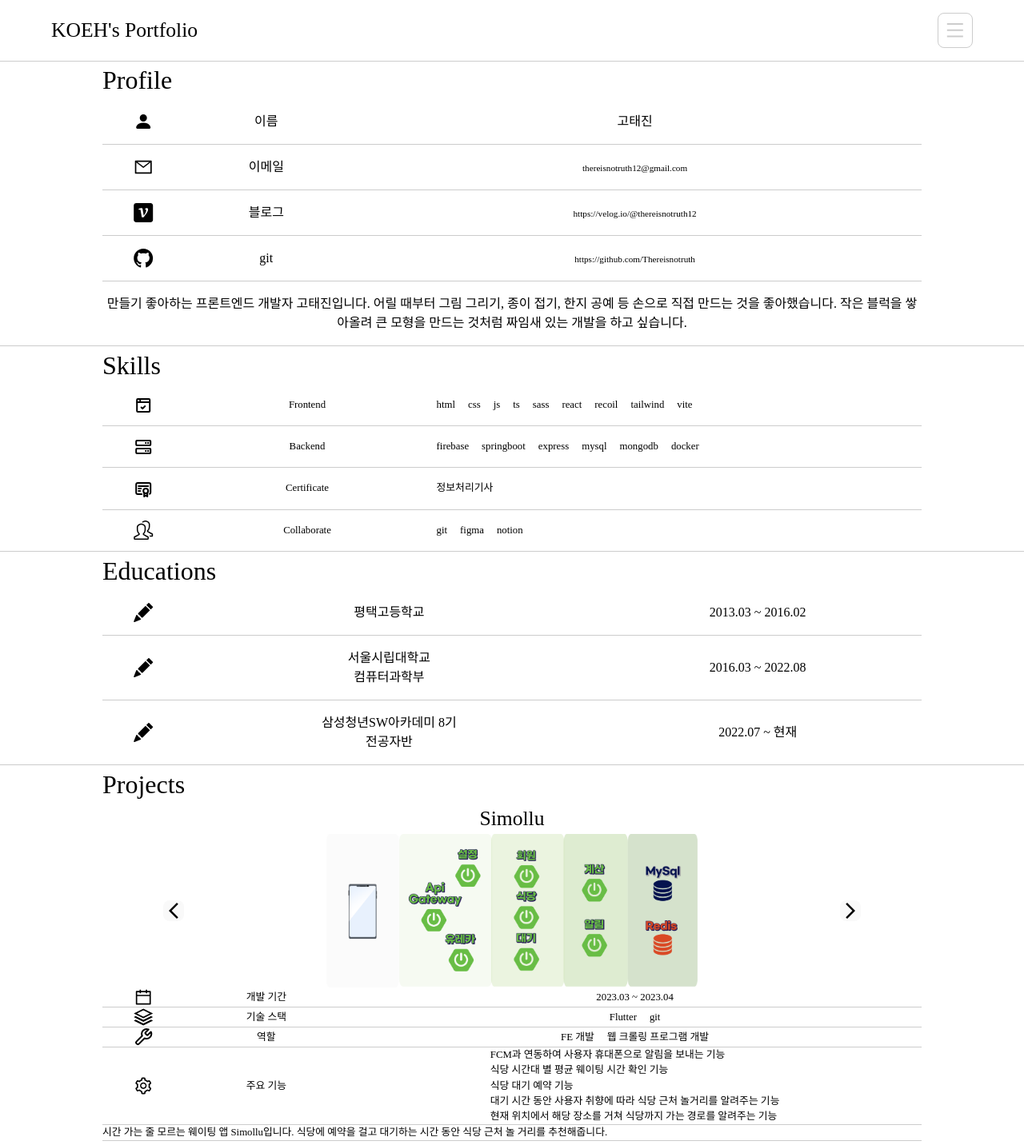
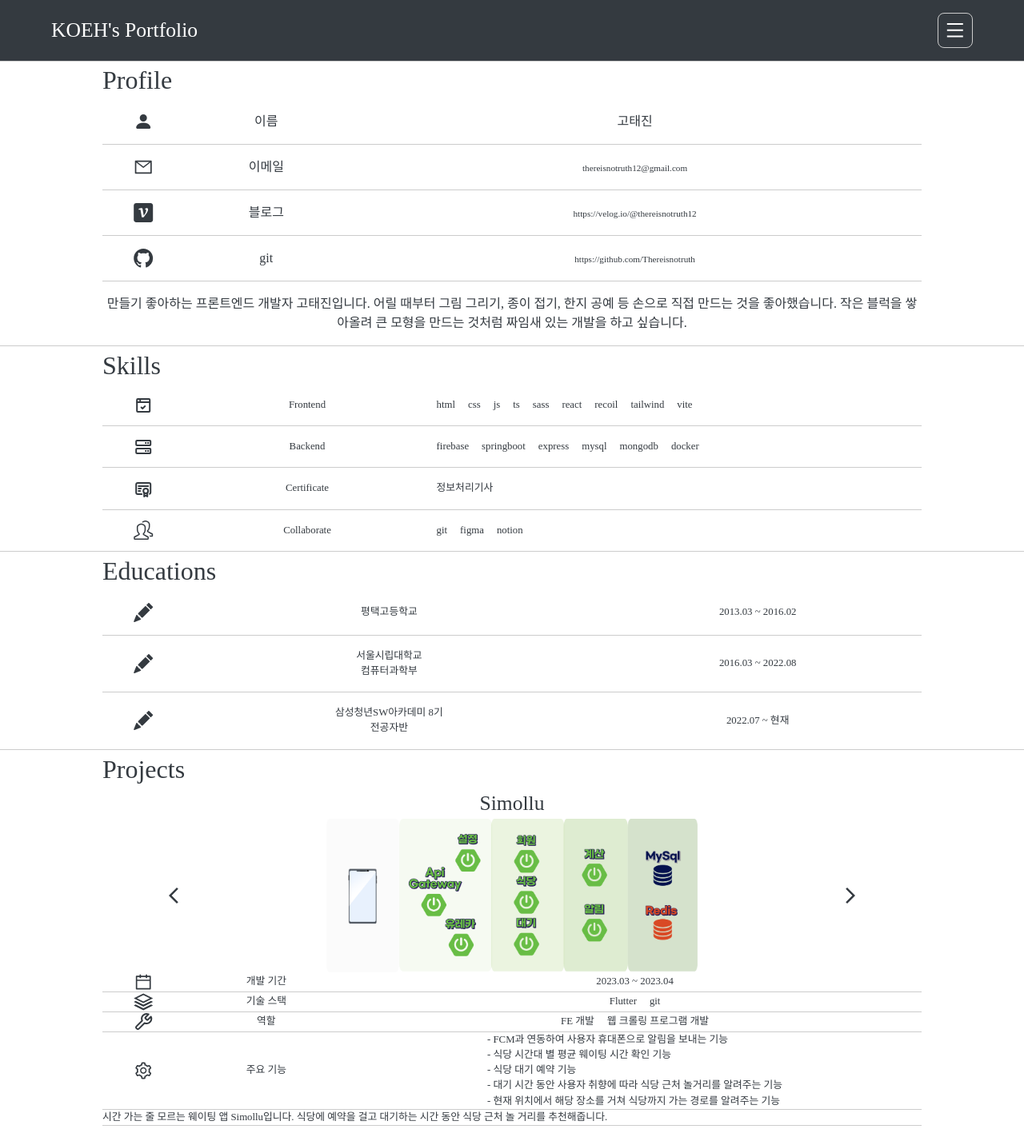
Before and after one commit to Thereisnotruth/portfolio, a React (Vite) app: page / in a window 1280 px wide. Shown: the top 1432 px of the page at 80% size. Built offline with nearby package versions, Linux system fonts and the light colour scheme; a web font is replaced by a local one.

Commit message:
dart mod theme

```diff
--- a/src/components/Educations.tsx
+++ b/src/components/Educations.tsx
@@ -10,7 +10,7 @@ interface Education {
 
 function Educations() {
   return (
-    <div className="educations font">
+    <div className="educations font light">
       <div className="educations__container">
         <div className="educations__title">Educations</div>
         {educationJson['educations'].map((education: Education, index: number) => (
--- a/src/components/Header.tsx
+++ b/src/components/Header.tsx
@@ -16,7 +16,7 @@ function Header({ setMarginTop }: any) {
   }, []);
 
   return (
-    <header className="header font" ref={headerRef}>
+    <header className="header font dark" ref={headerRef}>
       <div className="header__content">
         <div className="header__logo">KOEH's Portfolio</div>
         <button className="header__nav-btn" onClick={handleNavBtnClick}>
--- a/src/components/Profile.tsx
+++ b/src/components/Profile.tsx
@@ -6,7 +6,7 @@ import profileJson from '@data/profile.json';
 
 function Profile() {
   return (
-    <div className="profile font">
+    <div className="profile font light">
       <div className="profile__container">
         <div className="profile__title">Profile</div>
         <div className="profile__row">
--- a/src/components/Projects.tsx
+++ b/src/components/Projects.tsx
@@ -20,7 +20,7 @@ interface Project {
 
 function Projects() {
   return (
-    <div className="projects font">
+    <div className="projects font light">
       <div className="projects__container">
         <div className="projects__title">Projects</div>
         {projectJson.projects.map((project: Project) => (
@@ -64,7 +64,7 @@ function Projects() {
               <div className="projects__content">
                 <div className="projects__feature">
                   {project.features.map((feature: string) => (
-                    <div key={feature}>{feature}</div>
+                    <div key={feature}>{`- ${feature}`}</div>
                   ))}
                 </div>
               </div>
--- a/src/components/Skills.tsx
+++ b/src/components/Skills.tsx
@@ -8,7 +8,7 @@ import skillJson from '@data/skills.json';
 
 function Skills() {
   return (
-    <div className="skills font">
+    <div className="skills font light">
       <div className="skills__container">
         <div className="skills__title">Skills</div>
         <div className="skills__row">
--- a/src/styles/components/_educations.scss
+++ b/src/styles/components/_educations.scss
@@ -1,6 +1,7 @@
 .educations {
   display: flex;
   border-bottom: 0.5px solid #cccccc;
+  font-size: 0.8rem;
   .educations__container {
     width: 80%;
     margin: 0 auto;
@@ -23,10 +24,6 @@
       }
       .educations__content {
         width: 40%;
-        a {
-          color: black;
-          text-decoration: none;
-        }
       }
     }
   }
--- a/src/styles/components/_header.scss
+++ b/src/styles/components/_header.scss
@@ -3,8 +3,6 @@
 .header {
   border-bottom: 0.5px solid #cccccc;
   width: 100%;
-  background-color: white;
-  color: black;
   position: fixed;
   z-index: 1;
   top: 0;
@@ -26,8 +24,6 @@
       font-size: 1.6rem;
       border-radius: 0.5rem;
       padding: 0.5rem;
-      color: #cccccc;
-      background-color: white;
       border: 0.5px solid #cccccc;
     }
   }
--- a/src/styles/components/_profile.scss
+++ b/src/styles/components/_profile.scss
@@ -25,7 +25,7 @@
       .profile__content {
         width: 70%;
         a {
-          color: black;
+          // color: black;
           font-size: 0.7rem;
           text-decoration: none;
         }
--- a/src/styles/main.scss
+++ b/src/styles/main.scss
@@ -1,5 +1,6 @@
 // utils
 @use './utils/typography';
+@use './utils/theme';
 
 // components
 @use './components/header';
--- /dev/null
+++ b/src/styles/utils/_theme.scss
@@ -0,0 +1,25 @@
+.light {
+  color: #343a40;
+  background-color: white;
+  a {
+    color: #343a40;
+    text-decoration: none;
+  }
+  button {
+    color: #343a40;
+    background-color: white;
+  }
+}
+
+.dark {
+  color: white;
+  background-color: #343a40;
+  a {
+    color: white;
+    text-decoration: none;
+  }
+  button {
+    color: white;
+    background-color: #343a40;
+  }
+}
```
